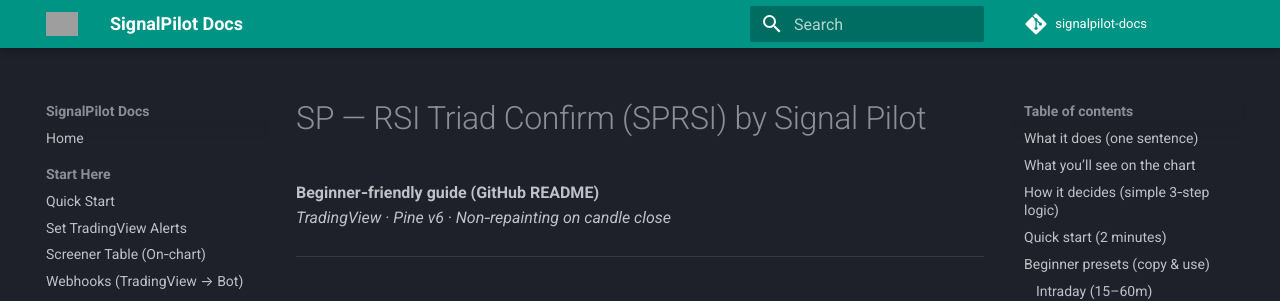
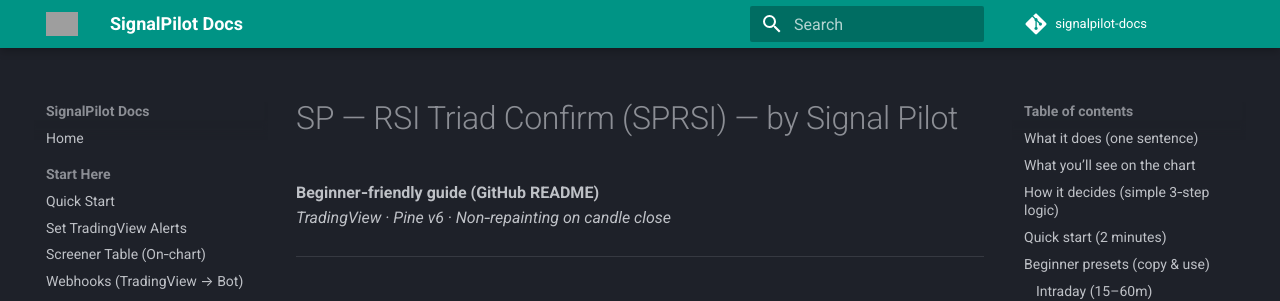
Before and after one commit to Signalpilot/signalpilot-docs, an MkDocs documentation site: the page built from docs/sp-srsi-plus.md, in a window 1280 px wide and 900 px high. Shown: the top 301 px of the window. Built offline with MkDocs 1.6.1 and Material for MkDocs 9.7.7, drawn with Linux system fonts in a browser that asks for light colours; comment, search, counter and statistics services are not loaded; grey boxes are pictures that could not be loaded.

```diff
--- a/docs/sp-srsi-plus.md
+++ b/docs/sp-srsi-plus.md
@@ -1,4 +1,4 @@
-# SP — RSI Triad Confirm (SPRSI) by Signal Pilot
+# SP — RSI Triad Confirm (SPRSI) — by Signal Pilot
 **Beginner‑friendly guide (GitHub README)**
 *TradingView · Pine v6 · Non‑repainting on candle close*
 
```
